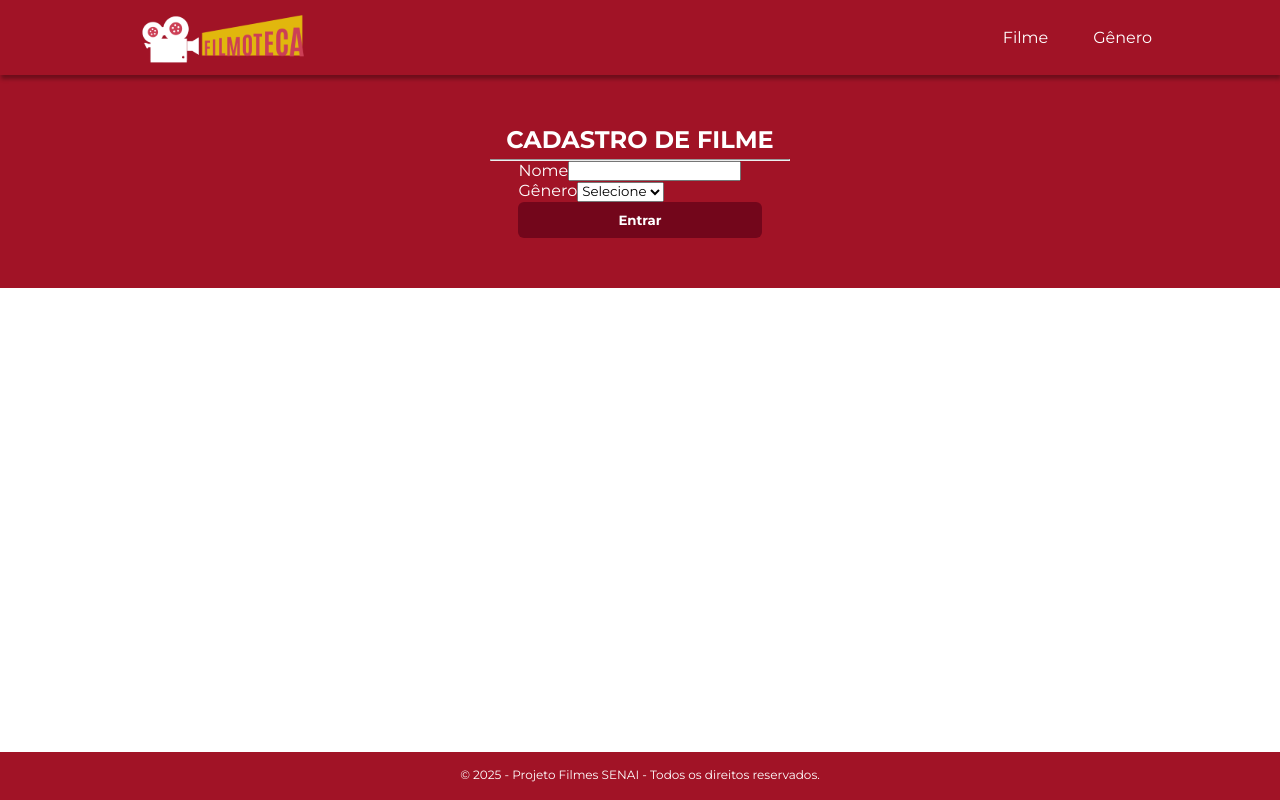
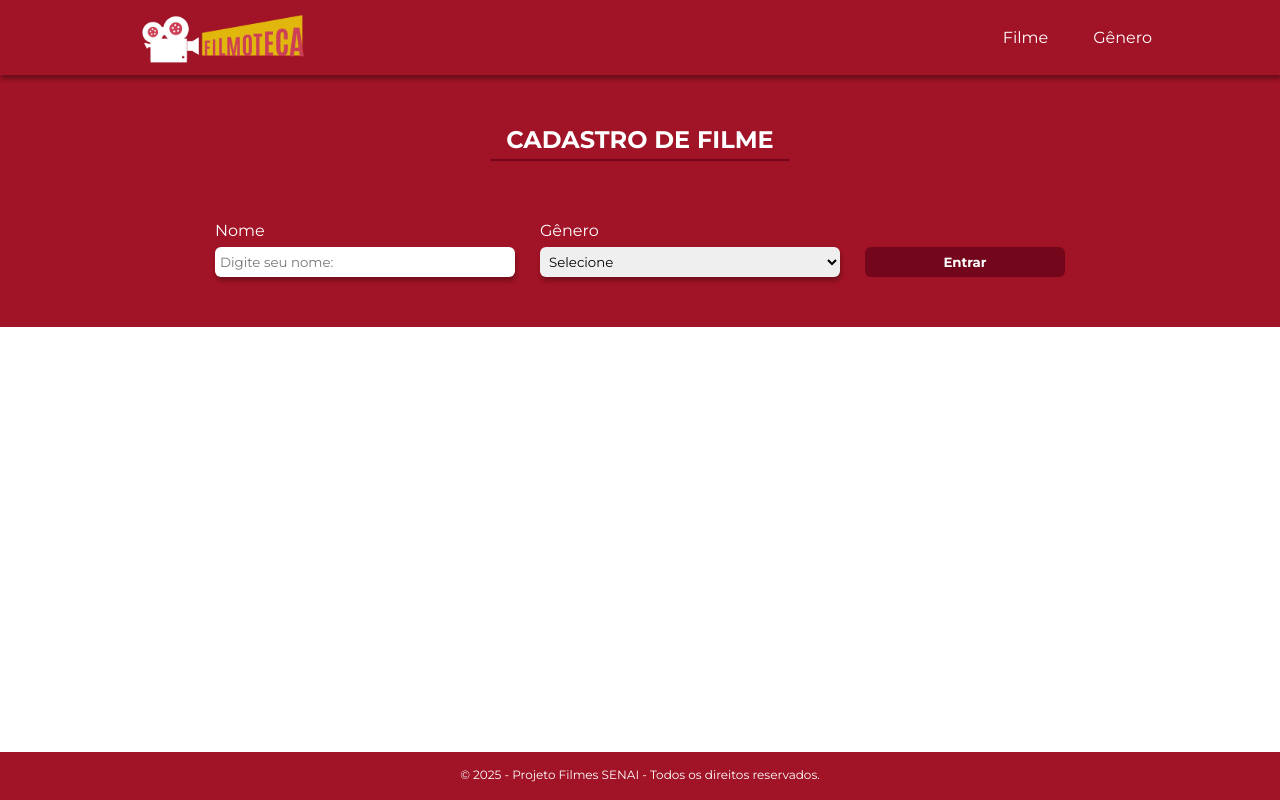
Before and after one commit to asuplicant/React_Filmes, a React (Create React App) app: page / in a window 1280 px wide. Built offline with nearby package versions, Linux system fonts and the light colour scheme.

Commit message:
Atualizando os Métodos pt2

```diff
--- a/src/components/botao/Botao.css
+++ b/src/components/botao/Botao.css
@@ -1,5 +1,7 @@
 .botao{
-    padding: 10px 100px;
+    /* padding: 10px 100px; */
+    width: 200px;
+    height: 30px;
     border: none;
     cursor: pointer;
     background-color: #73061b;
--- a/src/components/cadastro/Cadastro.css
+++ b/src/components/cadastro/Cadastro.css
@@ -20,4 +20,45 @@
    width: 100%;
 
    margin-top: 5px;
+   border-color: #73061B;
+
+   border-width: 1px;
+   border-radius: 1px;
+   border-style: solid;
 }
+
+.campos_cadastro{
+    display: flex;
+    padding-top: 60px;
+
+    gap: 25px;
+
+    align-items: end;
+}
+
+/* Modificando o Input e o Select */
+
+.campo_cad_nome input,
+.campo_cad_genero select
+{
+    border: none;
+    border-radius: 6px;
+    outline: none;
+    padding: 0 5px;
+    width: 300px;
+    height: 30px;
+
+    box-shadow: 1px 4px 4px 0px #00000045;
+
+    margin-top: 7px;
+}
+
+.campo_cad_genero,
+.campo_cad_nome{
+    display: flex;
+    flex-direction: column;
+}
+
+@media screen and (max-width: 768px) {
+
+}
--- a/src/components/cadastro/Cadastro.jsx
+++ b/src/components/cadastro/Cadastro.jsx
@@ -7,18 +7,18 @@ const Cadastro = () => {
             <form action="" className="layout_grid form_cadastro">
                 <h1>Cadastro de Filme</h1>
                <hr/>
-                <div>
-                    <div>
+                <div className="campos_cadastro">
+                    <div className="campo_cad_nome">
                         <label htmlFor="">Nome</label>
-                        <input type="text" name="nome"></input>
+                        <input type="text" name="nome" placeholder="Digite seu nome: "></input>
                     </div>
-                    <div>
+                    <div className="campo_cad_genero">
                         <label htmlFor="genero">Gênero</label>
                         <select name="genero" id="">
                             <option value="" disabled selected> Selecione </option>
-                            <option value="" >op 1 </option>
-                            <option value="" >op 2 </option>
-                            <option value="" >op 3 </option>
+                            <option value="" > op 1 </option>
+                            <option value="" > op 2 </option>
+                            <option value="" > op 3 </option>
                         </select>
                     </div>
                     <Botao/>
```
